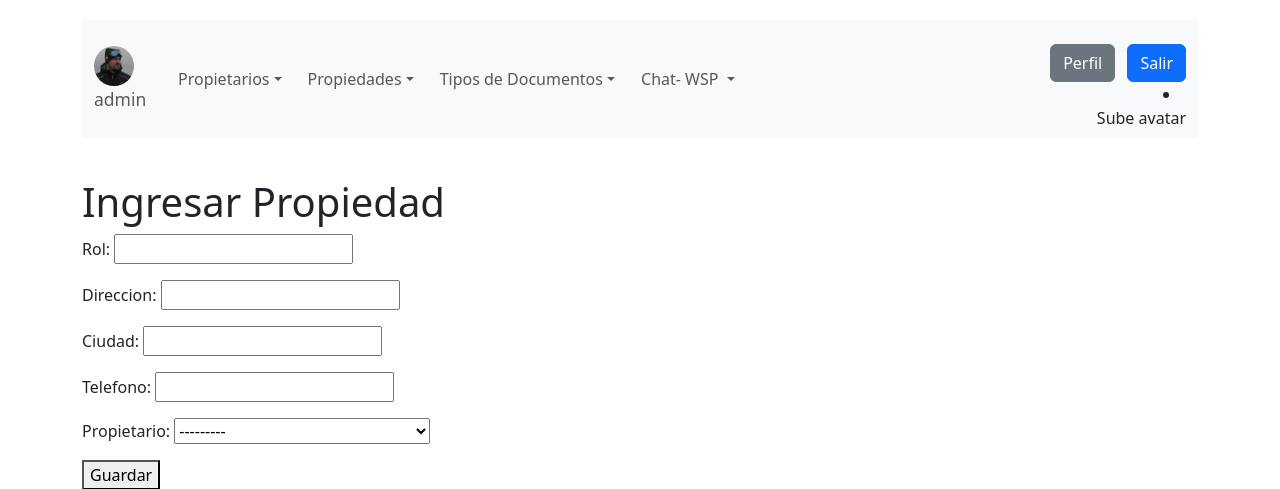
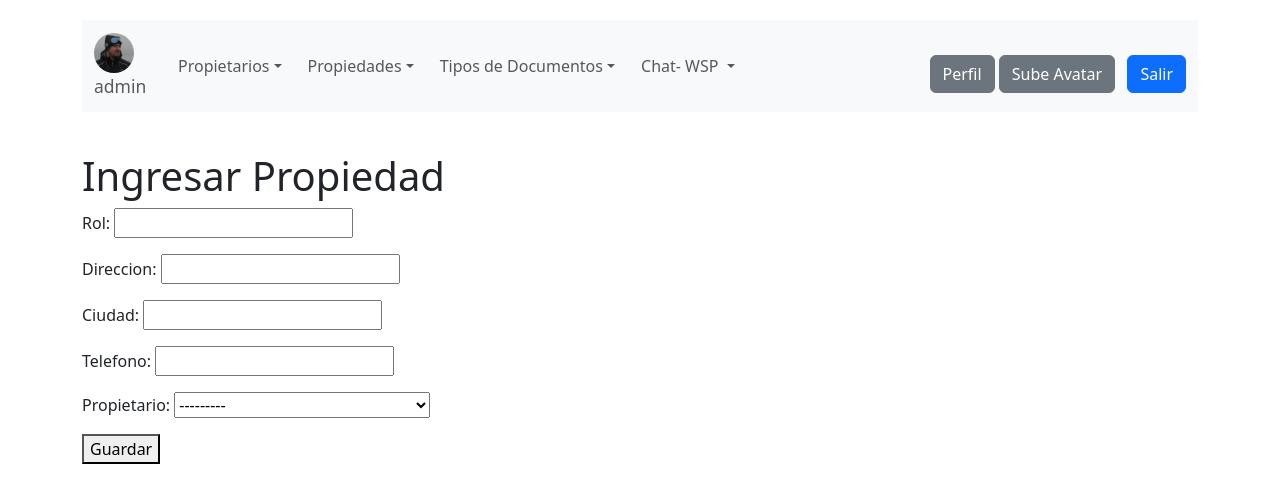
Before and after one commit to arielgodoy/AppDocs, a Django app: page /ingresar_propiedad/ in a window 1280 px wide. Shown: the top 489 px of the page. Run offline with Django 4.2, Linux system fonts and the light colour scheme; a user stored in the database is signed in; data comes from the database, SQL or seed files in the repository; both versions use the stored data as it was after the commit; some libraries are stand-ins or nearby versions.

Commit message:
cambia boton de avatar

```diff
--- a/AppDocs/biblioteca/templates/base.html
+++ b/AppDocs/biblioteca/templates/base.html
@@ -64,10 +64,16 @@
                 <a href="{% url 'perfil' %}" class="btn btn-secondary">
                     <i class="fas fa-user"></i> Perfil
                 </a>
+                <a href="{% url 'subeavatar' %}" class="btn btn-secondary">
+                    <i class="fas fa-user"></i> Sube Avatar
+                </a>
+
                 <a href="{% url 'logout' %}" class="btn btn-primary ms-2">
                     Salir
                 </a>
-                <li><a class="dropdown-item" href="{%url 'subeavatar' %}">Sube avatar</a></li>
+
+
+
             </div>
 
     </div>
--- a/AppDocs/biblioteca/views.py
+++ b/AppDocs/biblioteca/views.py
@@ -62,7 +62,6 @@ def registro_usuario(request):
 def perfil_usuario(request):
     user = request.user
     avatar = Avatar.objects.get(user=user)
-
     if request.method == 'POST':
         form = CustomUserForm(request.POST, instance=user)
         if form.is_valid():
@@ -70,7 +69,6 @@ def perfil_usuario(request):
             return redirect('perfil')
     else:
         form = CustomUserForm(instance=user)
-
     return render(request, 'perfil_usuario.html', {'user': user, 'avatar': avatar, 'form': form})
 
 
```
Also changed, not shown: AppDocs/db.sqlite3, AppDocs/media/avatares/Avatar_q0iSwZz.jpeg (added).
